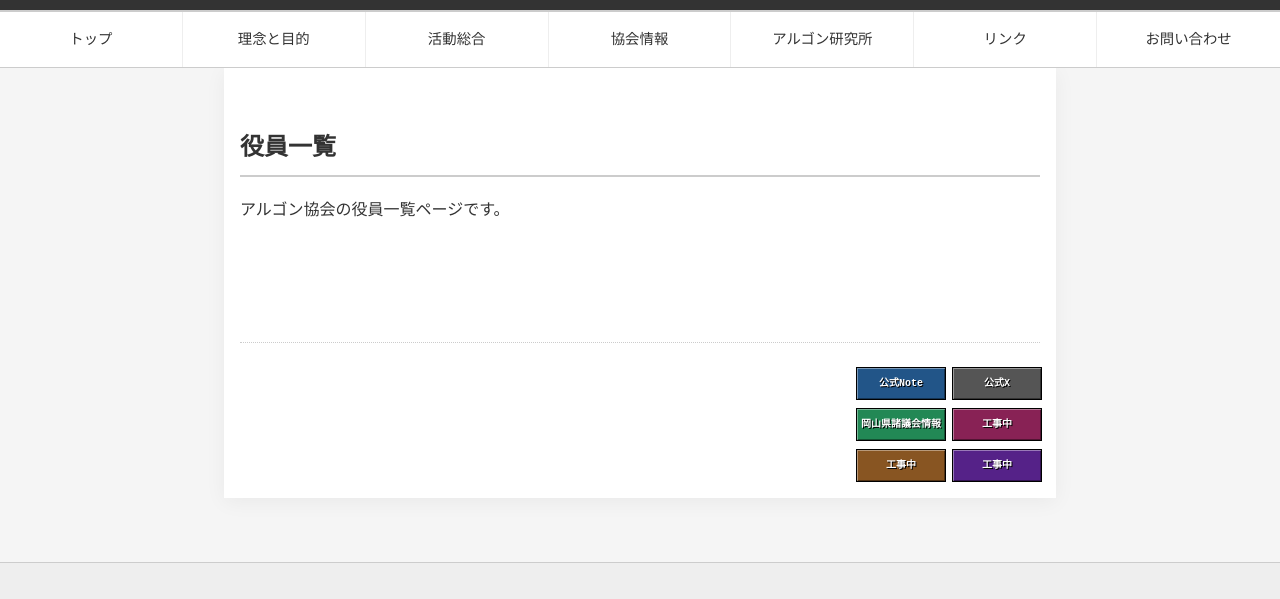
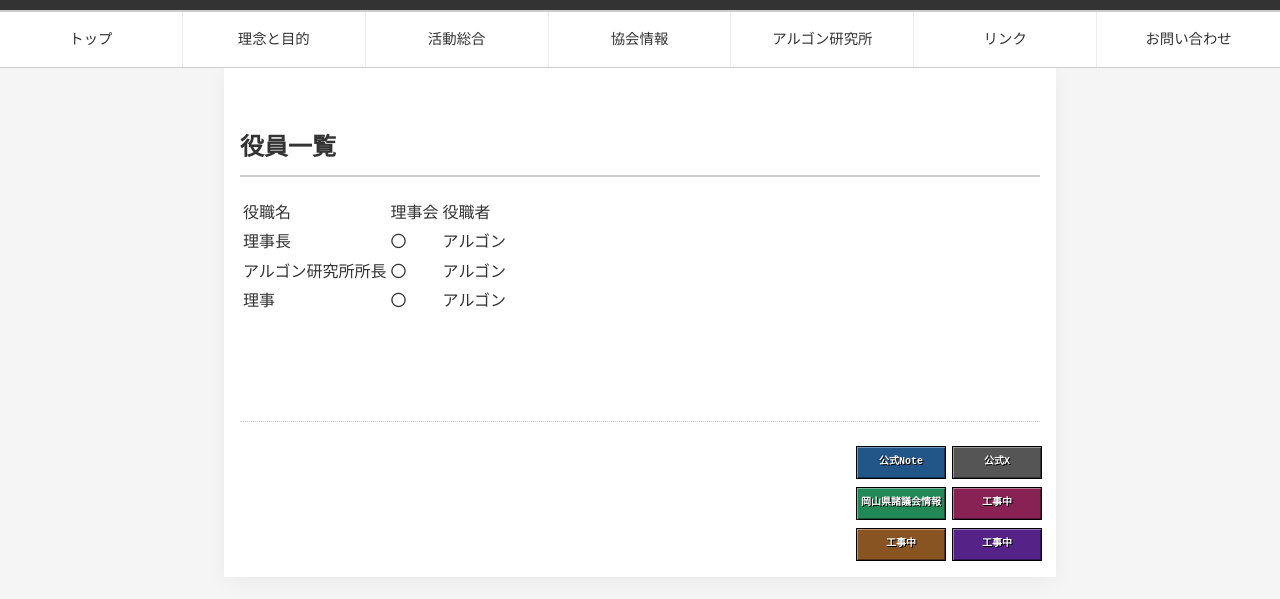
Before and after one commit to Argon-society/argon-society.github.io, an Astro site: page /Organ/member in a window 1280 px wide. Shown: the part 201-800 px from the top of the page. Built offline with nearby package versions, Linux system fonts and the light colour scheme; Astro itself is replaced by a stand-in of ours.

Commit message:
Update member.astro

```diff
--- a/src/pages/Organ/member.astro
+++ b/src/pages/Organ/member.astro
@@ -12,7 +12,31 @@ import Banners from "../../components/Banners.astro";
     <main>
         <article>
             <h1>役員一覧</h1>
-            <p>アルゴン協会の役員一覧ページです。</p>
+            <table>
+	<tbody>
+		<tr>
+			<td>役職名
+</td>
+			<td>理事会</td>
+			<td>役職者</td>
+		</tr>
+		<tr>
+			<td>理事長</td>
+			<td>〇</td>
+			<td>アルゴン</td>
+		</tr>
+		<tr>
+			<td>アルゴン研究所所長</td>
+			<td>〇</td>
+			<td>アルゴン</td>
+		</tr>
+		<tr>
+			<td>理事</td>
+			<td>〇</td>
+			<td>アルゴン</td>
+		</tr>
+	</tbody>
+</table>
         </article>
         <section></section>
         <Banners />
```
